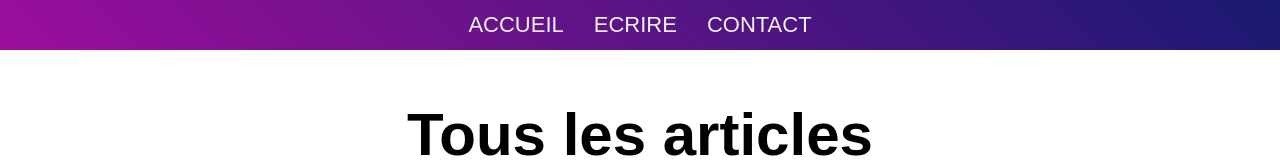
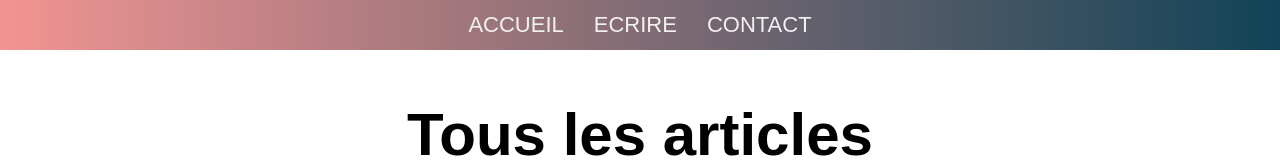
Before and after one commit to g-veronika/Blog-, a React (Create React App) app in the folder my-blog/: page / in a window 1280 px wide. Shown: the top 160 px of the page. Built offline with nearby package versions, Linux system fonts and the light colour scheme; no server answers.

Commit message:
navbar color changing

```diff
--- a/my-blog/src/Components/Navbar/Navbar.css
+++ b/my-blog/src/Components/Navbar/Navbar.css
@@ -3,12 +3,16 @@ nav {
     top: 0;
     width: 100%;
     height: 50px;
-    background: linear-gradient(45deg, rgb(156, 14, 156), midnightblue);
+    background: #114357;
+    background: -webkit-linear-gradient(to right, #F29492, #114357);
+    background: linear-gradient(to right, #F29492, #114357);
 }
 
 .liste {
     list-style-type: none;
-    background: linear-gradient(45deg, rgb(156, 14, 156), midnightblue);
+    background: #114357;
+    background: -webkit-linear-gradient(to right, #F29492, #114357);
+    background: linear-gradient(to right, #F29492, #114357);
     height: 100%;
     display: flex;
     justify-content: center;
```
